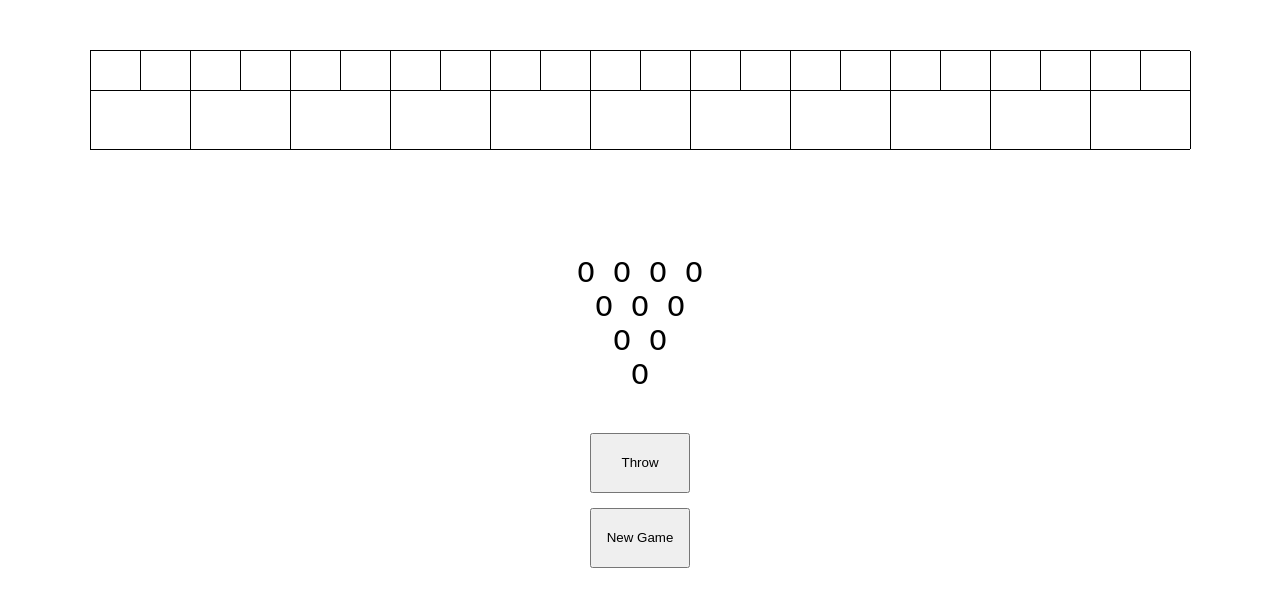
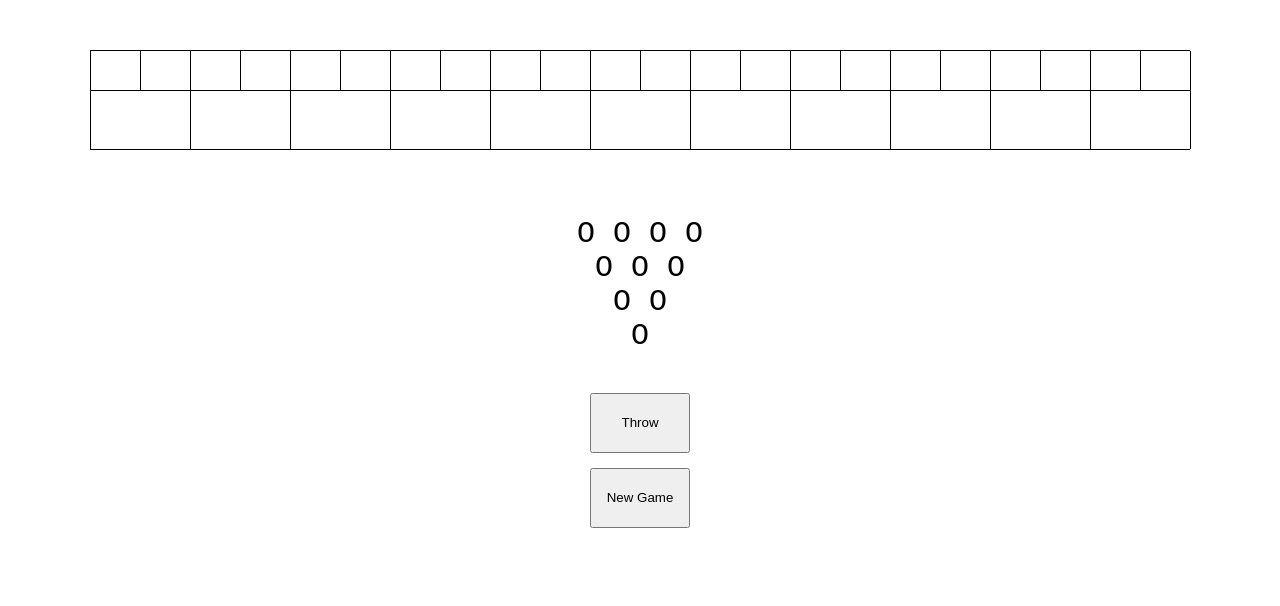
Before and after one commit to alicandko/bowling, a React (Create React App) app: page / in a window 1280 px wide. Shown: the top 606 px of the page. Built offline with nearby package versions, Linux system fonts and the light colour scheme.

Commit message:
Minor style change

```diff
--- a/src/components/BowlingAlley/BowlingAlley.css
+++ b/src/components/BowlingAlley/BowlingAlley.css
@@ -1,5 +1,5 @@
 .bowling-alley-container {
-  margin-top: 50px;
+  margin-top: 35px;
   display: flex;
   justify-content: center;
   align-items: center;
@@ -10,7 +10,7 @@
   height: 400px;
   display: flex;
   flex-direction: column;
-  justify-content: center;
+  justify-content: center space-between;
   align-items: center;
 }
 
```
